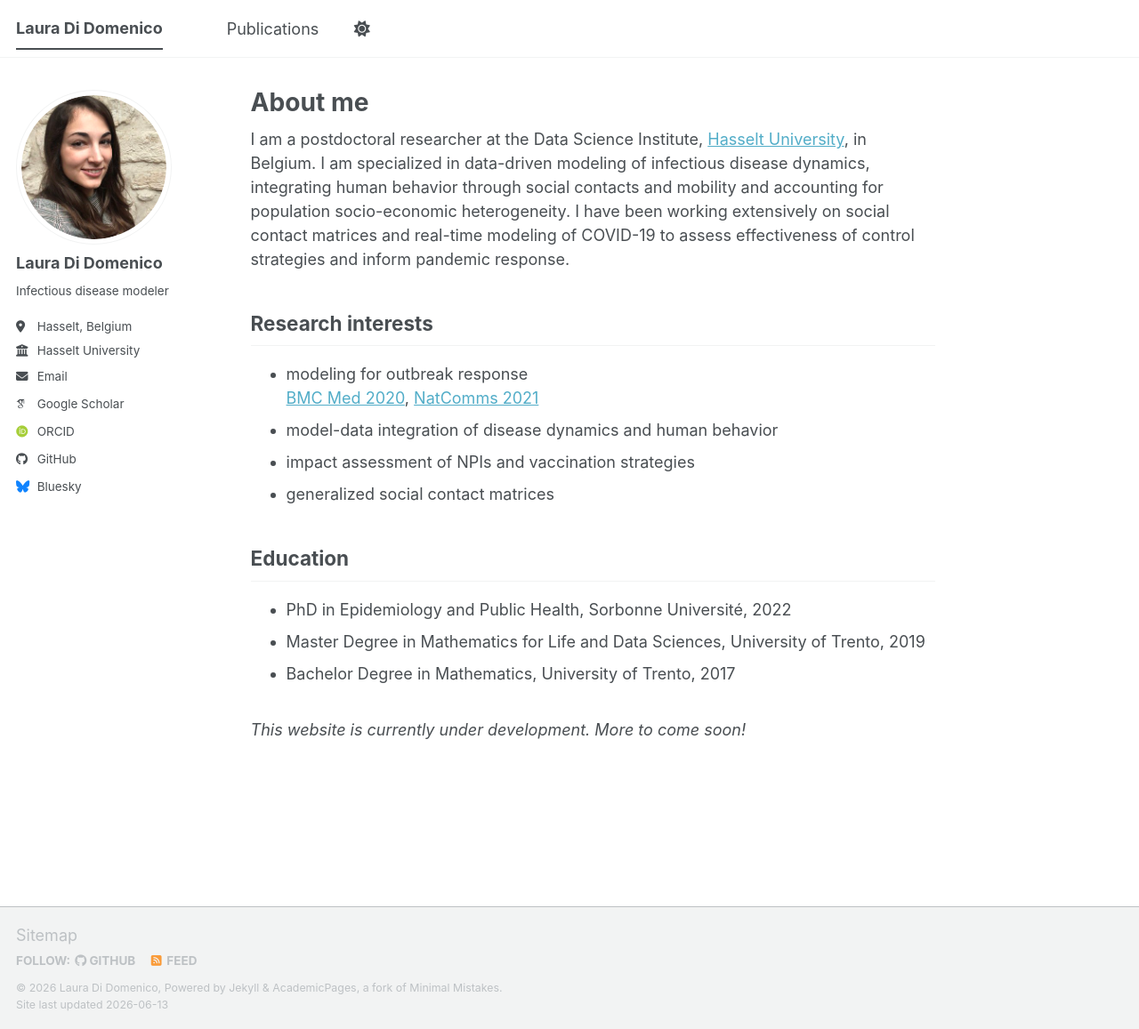
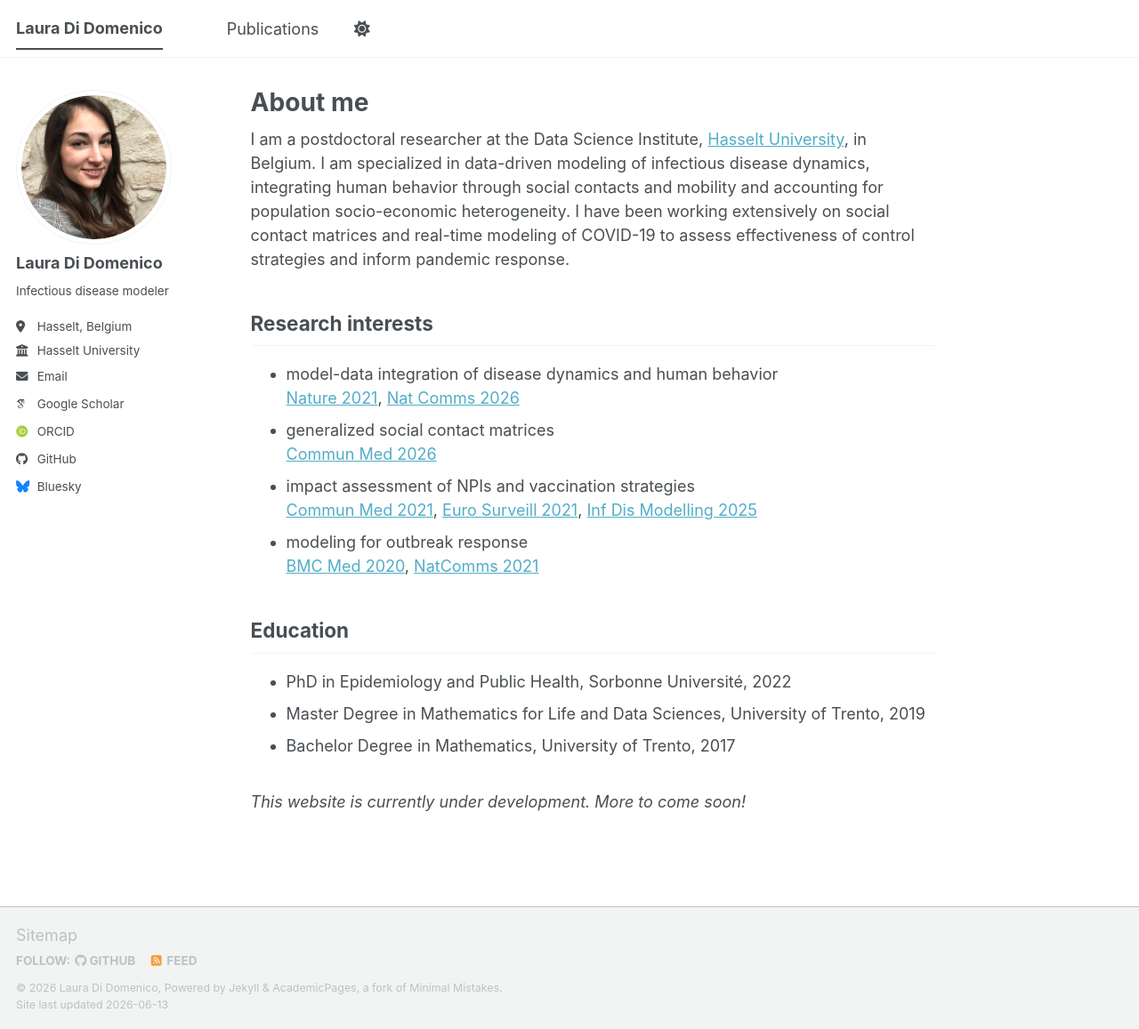
Before and after one commit to laura-didomenico/laura-didomenico.github.io, a Jekyll site: the page built from _pages/about.md, in a window 1280 px wide and 1157 px high. Shown: the whole window at 89% size. Built offline with Jekyll 4.4.1, drawn with Linux system fonts in a browser that asks for light colours; some web fonts are replaced; a script bundle is joined from its source files by our own code; library files that are not in the unit come from our copies.

Commit message:
update references in research interests

```diff
--- a/_pages/about.md
+++ b/_pages/about.md
@@ -11,11 +11,14 @@ I am a postdoctoral researcher at the Data Science Institute, [Hasselt Universit
 
 Research interests
 ------
+- model-data integration of disease dynamics and human behavior <br>
+  [Nature 2021](https://doi.org/10.1038/s41586-020-03095-6 ), [Nat Comms 2026](https://doi.org/10.1038/s41467-026-68557-3)
+- generalized social contact matrices <br>
+  [Commun Med 2026](https://doi.org/10.1038/s43856-025-01282-y)
+- impact assessment of NPIs and vaccination strategies <br>
+  [Commun Med 2021](https://doi.org/10.1038/s43856-021-00057-5), [Euro Surveill 2021](https://doi.org/10.2807/1560-7917.ES.2021.26.15.2100272), [Inf Dis Modelling 2025](https://doi.org/10.1016/j.idm.2024.09.002)
 - modeling for outbreak response <br>
-  [BMC Med 2020](https://link.springer.com/article/10.1186/s12916-020-01698-4), [NatComms 2021](https://www.nature.com/articles/s41467-021-21249-6)
-- model-data integration of disease dynamics and human behavior
-- impact assessment of NPIs and vaccination strategies
-- generalized social contact matrices
+  [BMC Med 2020](https://doi.org/10.1186/s12916-020-01698-4), [NatComms 2021](https://doi.org/10.1038/s41467-021-21249-6)
 
 
 Education
```
